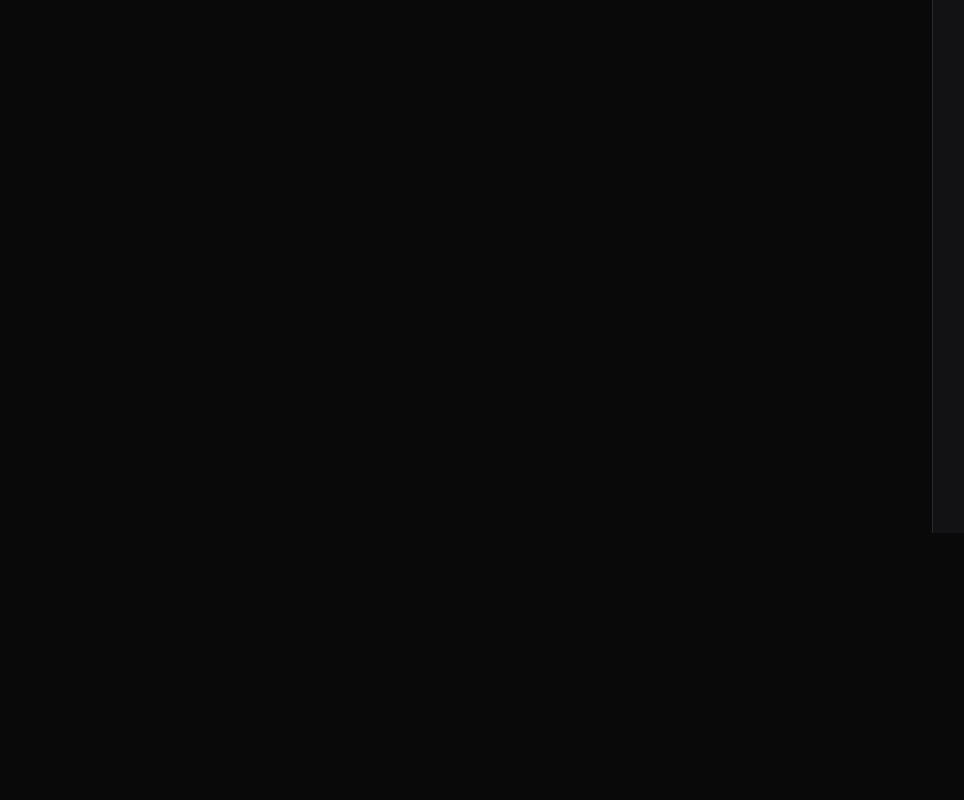
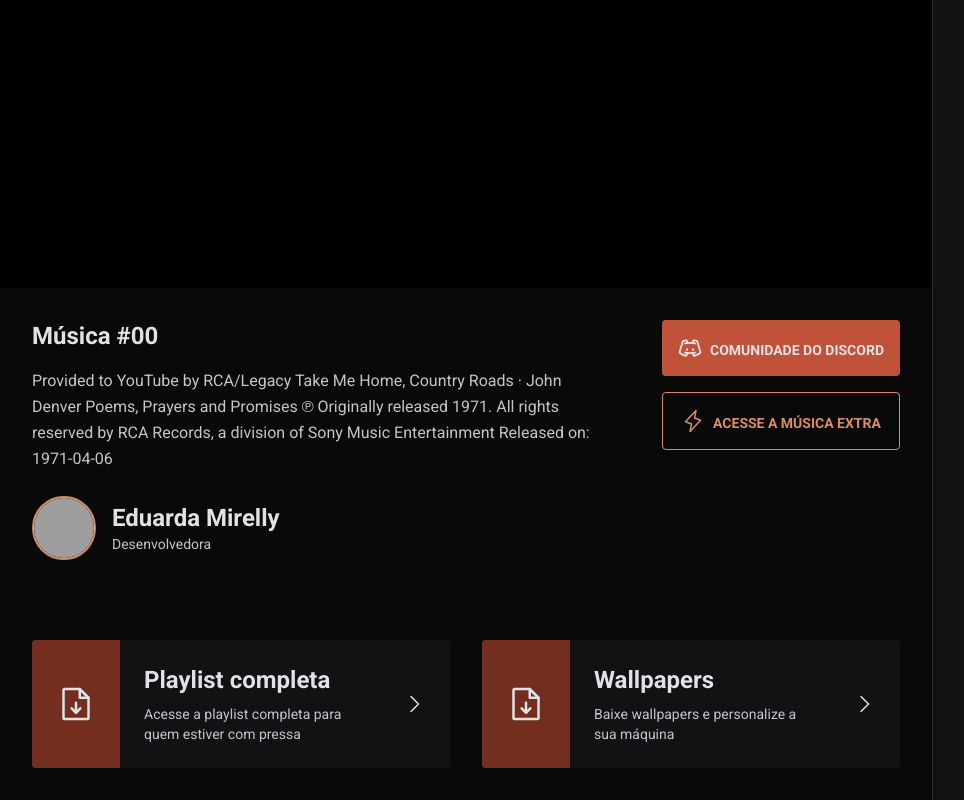
Before and after one commit to eduardamirelly/ignite-lab-music-plaform, a React (Vite) app: page /playlist in a window 1280 px wide. Shown: the part 267-1067 px from the top of the page, without its empty margins (0-964 px from the left). Before the commit the page ends 800 px from the top, so only its background shows below. Built offline with nearby package versions, Linux system fonts and the light colour scheme; no server answers; grey boxes are pictures that could not be loaded.

Commit message:
:lipstick: feat: video styles

```diff
--- a/src/components/Video.tsx
+++ b/src/components/Video.tsx
@@ -1,3 +1,103 @@
+import {
+  CaretRight,
+  DiscordLogo,
+  FileArrowDown,
+  Lightning,
+} from 'phosphor-react';
+
 export function Video() {
-  return <div className="flex-1">Video</div>;
+  return (
+    <div className="flex-1">
+      <div className="bg-black flex justify-center">
+        <div className="h-full w-full max-w-[1100px] max-h-[60vh] aspect-video"></div>
+      </div>
+
+      <div className="p-8 max-w-[1100px] mx-auto">
+        <div className="flex items-start gap-16">
+          <div className="flex-1">
+            <h1 className="text-2xl font-bold">Música #00</h1>
+            <p className="mt-4 text-gray-200 leading-relaxed">
+              Provided to YouTube by RCA/Legacy Take Me Home, Country Roads ·
+              John Denver Poems, Prayers and Promises ℗ Originally released
+              1971. All rights reserved by RCA Records, a division of Sony Music
+              Entertainment Released on: 1971-04-06
+            </p>
+
+            <div className="flex items-center gap-4 mt-6">
+              <img
+                className="h-16 w-16 rounded-full border-2 border-brown-400"
+                src="https://github.com/eduardamirelly.png"
+                alt=""
+              />
+
+              <div className="leading-relaxed">
+                <strong className="font-bold text-2xl block">
+                  Eduarda Mirelly
+                </strong>
+                <span className="text-gray-200 text-sm block">
+                  Desenvolvedora
+                </span>
+              </div>
+            </div>
+          </div>
+
+          <div className="flex flex-col gap-4">
+            <a
+              href="#"
+              className="p-4 text-sm bg-brown-500 flex items-end rounded font-bold uppercase gap-2 justify-center hover:bg-brown-600 transition-colors"
+            >
+              <DiscordLogo size={24} />
+              Comunidade do discord
+            </a>
+
+            <a
+              href="#"
+              className="p-4 text-sm border border-brown-400 text-brown-400 flex items-end rounded font-bold uppercase gap-2 justify-center hover:bg-brown-400 hover:text-gray-900 transition-colors"
+            >
+              <Lightning size={24} />
+              Acesse a música extra
+            </a>
+          </div>
+        </div>
+
+        <div className="gap-8 mt-20 grid grid-cols-2">
+          <a
+            href="#"
+            className="bg-gray-700 rounded overflow-hidden flex items-stretch gap-6 hover:bg-gray-600 transition-colors"
+          >
+            <div className="bg-brown-600 h-full p-6 flex items-center">
+              <FileArrowDown size={40} />
+            </div>
+            <div className="py-6 leading-relaxed">
+              <strong className="text-2xl">Playlist completa</strong>
+              <p className="text-sm text-gray-200 mt-2">
+                Acesse a playlist completa para quem estiver com pressa
+              </p>
+            </div>
+            <div className="h-full p-6 flex items-center">
+              <CaretRight size={24} />
+            </div>
+          </a>
+
+          <a
+            href="#"
+            className="bg-gray-700 rounded overflow-hidden flex items-stretch gap-6 hover:bg-gray-600 transition-colors"
+          >
+            <div className="bg-brown-600 h-full p-6 flex items-center">
+              <FileArrowDown size={40} />
+            </div>
+            <div className="py-6 leading-relaxed">
+              <strong className="text-2xl">Wallpapers</strong>
+              <p className="text-sm text-gray-200 mt-2">
+                Baixe wallpapers e personalize a sua máquina
+              </p>
+            </div>
+            <div className="h-full p-6 flex items-center">
+              <CaretRight size={24} />
+            </div>
+          </a>
+        </div>
+      </div>
+    </div>
+  );
 }
```
